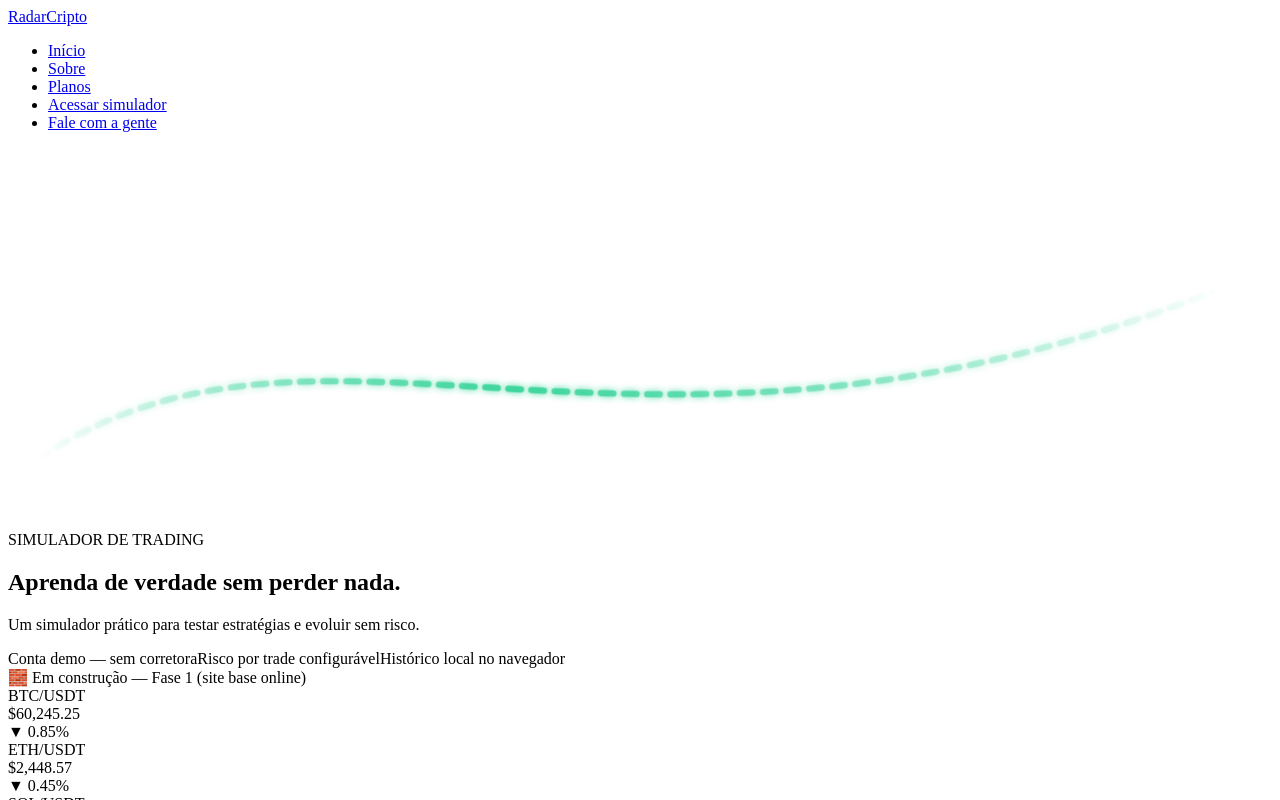
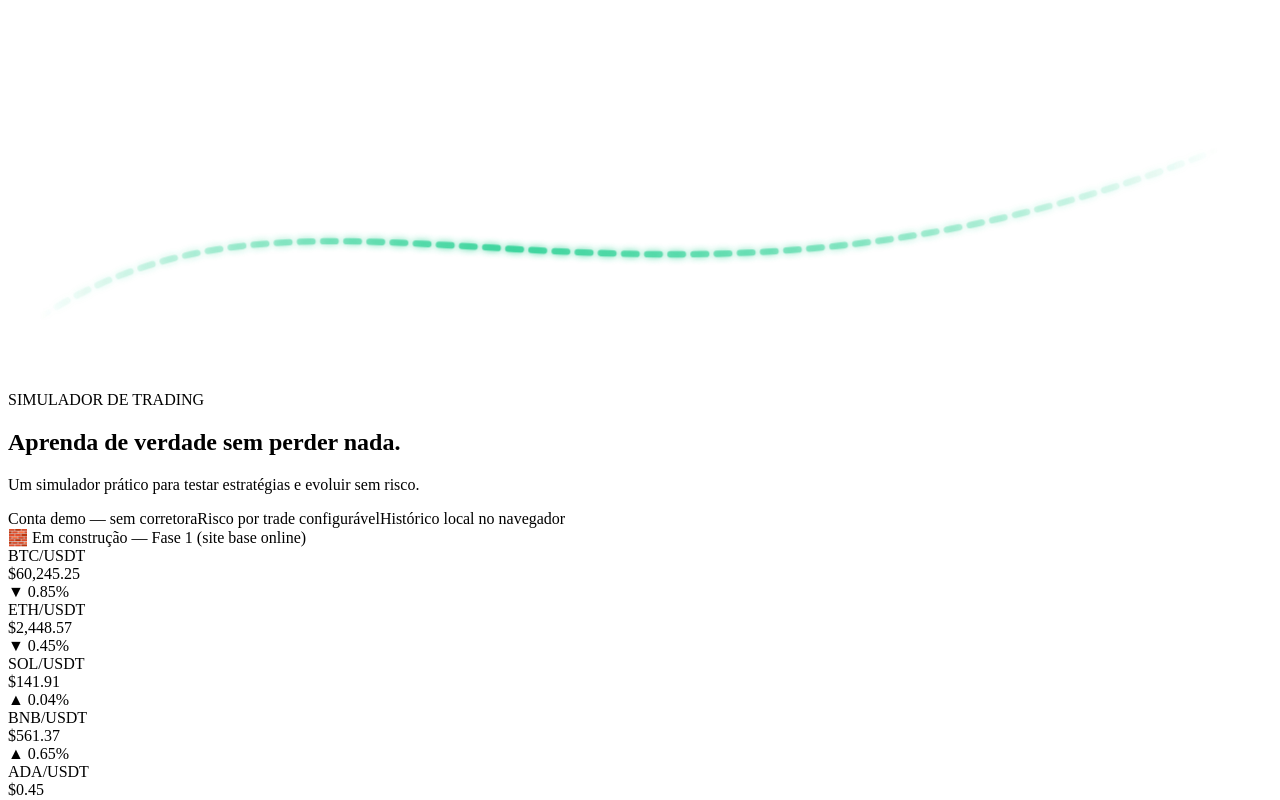
Before and after one commit to Ivanmonteiro-create/radarcripto.space, a Next.js app: page / in a window 1280 px wide. Shown: the top 800 px of the page. Built offline with nearby package versions, Linux system fonts and the light colour scheme.

Commit message:
Update layout.tsx

```diff
--- a/app/layout.tsx
+++ b/app/layout.tsx
@@ -1,21 +1,19 @@
-// app/layout.tsx
+import "./globals.css";
 import type { Metadata } from "next";
-import "./globals.css";
-import Navbar from "@/components/Navbar";
-import Footer from "@/components/Footer";
 
 export const metadata: Metadata = {
-  title: "RadarCripto — Simulador de Trading",
-  description: "Aprenda análise técnica na prática com um simulador sem risco.",
+  title: "RadarCrypto.space",
+  description: "Simulador de trading — estude e pratique sem risco.",
 };
 
 export default function RootLayout({ children }: { children: React.ReactNode }) {
   return (
     <html lang="pt-BR">
-      <body className="min-h-screen flex flex-col">
-        <Navbar />
-        <main className="flex-1">{children}</main>
-        <Footer />
+      <body className="min-h-screen bg-gray-950 text-gray-200 antialiased">
+        {/* raiz usada pelo fullscreen do simulador, não afeta outras páginas */}
+        <div id="sim-root" className="min-h-screen flex flex-col">
+          {children}
+        </div>
       </body>
     </html>
   );
```
